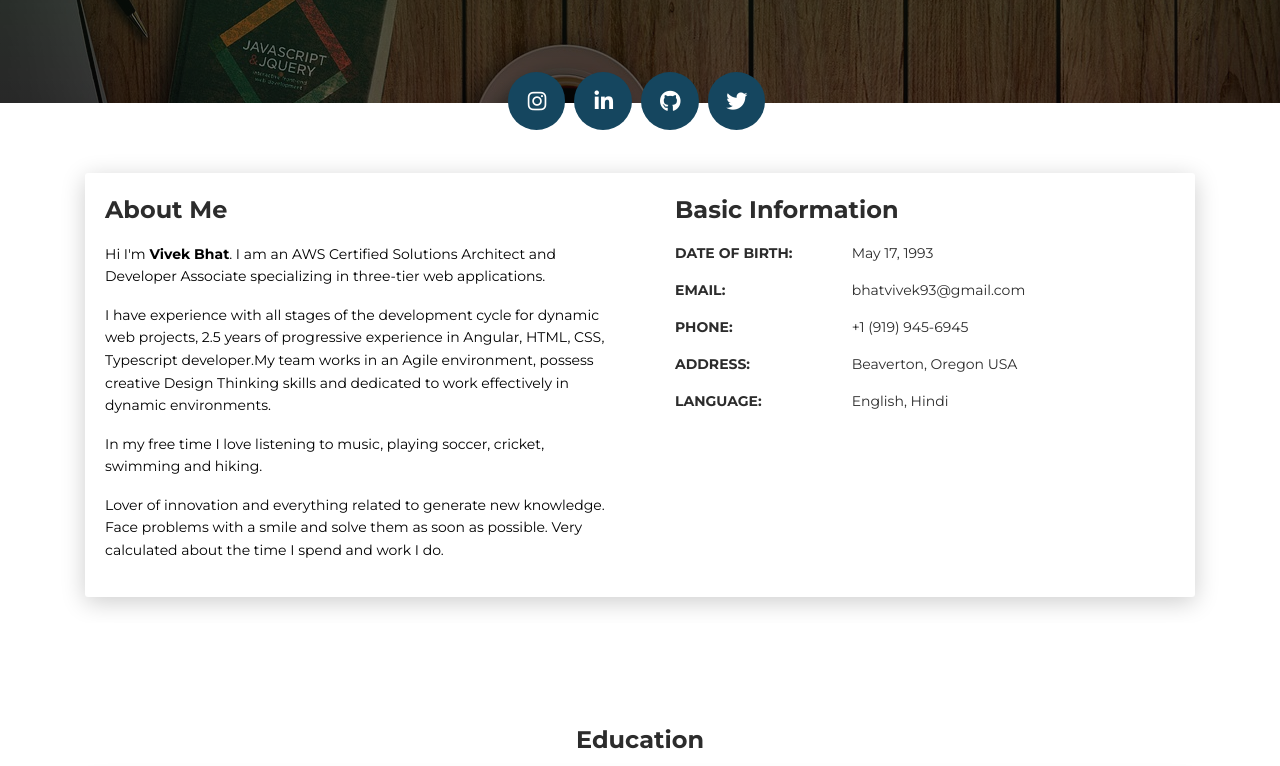
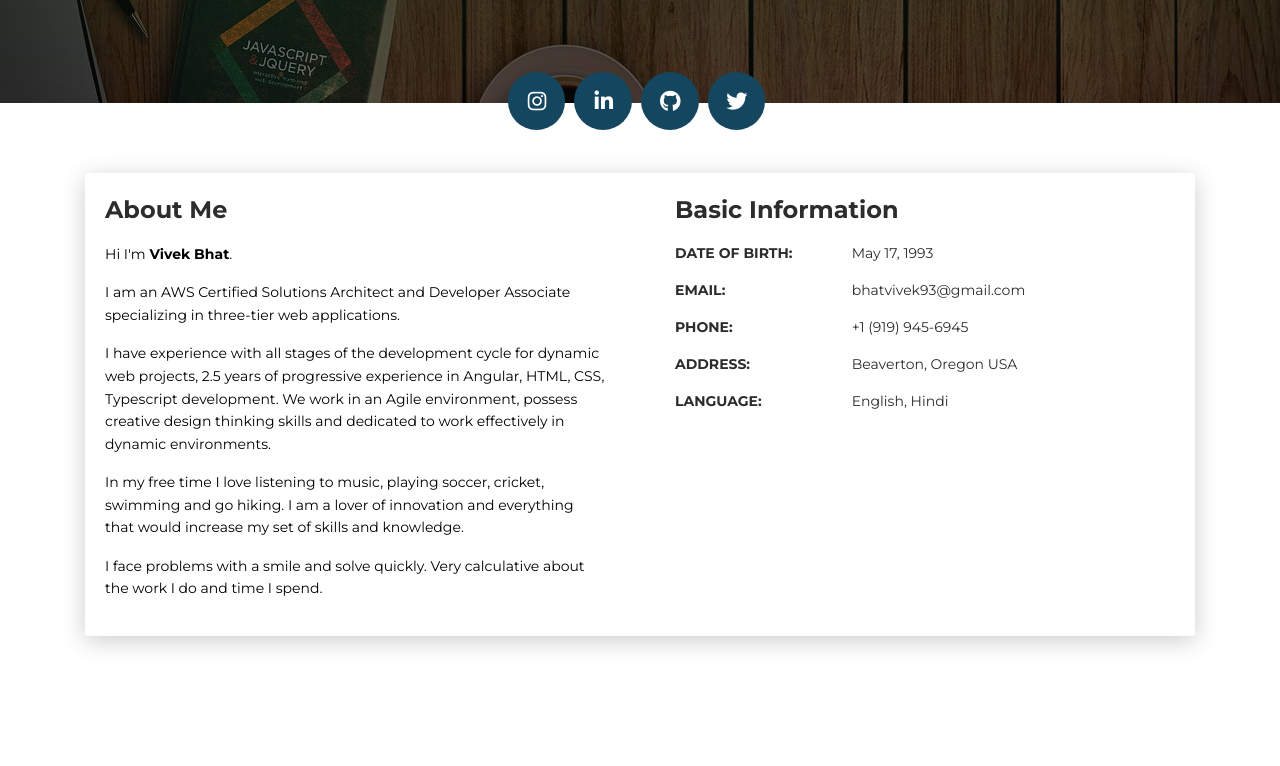
Before and after one commit to VivekBhat/website-v2, an Angular app: page / in a window 1280 px wide. Shown: the part 447-1213 px from the top of the page. Built offline with nearby package versions, Linux system fonts and the light colour scheme; some icons are missing; what ng-snotify, ngx-spinner would draw is missing.

Commit message:
about service added

```diff
--- a/src/app/profile/about/about.component.html
+++ b/src/app/profile/about/about.component.html
@@ -5,10 +5,10 @@
         <div class="col-lg-6 col-md-12">
           <div class="card-body">
             <div class="h4 mt-0 title">About Me</div>
-            <p>Hi I'm <strong>Vivek Bhat</strong>. {{about1}}</p>
-            <p>{{about2}}</p>
-            <p>{{about3}}</p>
-            <p>{{about4}}</p>
+            <p>Hi I'm <strong>Vivek Bhat</strong>.</p>
+            <ng-container *ngFor="let about of about$ | async">
+              <p>{{about}}</p>
+            </ng-container>
           </div>
         </div>
         <div class="col-lg-6 col-md-12">
--- a/src/app/profile/about/about.component.ts
+++ b/src/app/profile/about/about.component.ts
@@ -1,4 +1,6 @@
-import {Component, OnInit} from '@angular/core';
+import {Component, Inject, OnInit} from '@angular/core';
+import {AboutService, AboutServiceToken} from '../../services/about/about.service';
+import {Observable} from 'rxjs';
 
 @Component({
   selector: 'app-about',
@@ -6,23 +8,12 @@ import {Component, OnInit} from '@angular/core';
   styleUrls: ['./about.component.scss']
 })
 export class AboutComponent implements OnInit {
-  about1 = '' +
-    'I am an AWS Certified Solutions Architect and Developer Associate specializing in three-tier web applications. ';
+  about$: Observable<string []>;
 
-  about2 =
-    'I have experience with all stages of the development cycle for dynamic web projects, ' +
-    '2.5 years of progressive experience in Angular, HTML, CSS, Typescript developer.' +
-    'My team works in an Agile environment, possess creative Design Thinking skills and dedicated to work effectively in ' +
-    'dynamic environments. ';
-  about3 = 'In my free time I love listening to music, playing soccer, cricket, swimming and hiking.';
-
-  about4 = 'Lover of innovation and everything related to generate new knowledge. ' +
-    'Face problems with a smile and solve them as soon as possible. Very calculated about the time I spend and work I do.\n';
-
-  constructor() {
-  }
+  constructor(@Inject(AboutServiceToken) private aboutService: AboutService) { }
 
   ngOnInit() {
+    this.about$ = this.aboutService.getAbout().pipe();
   }
 
 }
--- /dev/null
+++ b/src/app/profile/about/about.module.ts
@@ -0,0 +1,22 @@
+import {NgModule} from '@angular/core';
+import {CommonModule} from '@angular/common';
+import {NgbModule} from '@ng-bootstrap/ng-bootstrap';
+import {AboutComponent} from './about.component';
+import {AboutServiceToken} from '../../services/about/about.service';
+import {MockAboutService} from '../../services/about/mock-about.service';
+
+@NgModule({
+  imports: [
+    CommonModule,
+    NgbModule
+  ],
+  declarations: [
+    AboutComponent
+  ],
+  exports: [AboutComponent],
+  providers: [
+    {provide: AboutServiceToken, useClass: MockAboutService}
+  ]
+})
+export class AboutModule {
+}
--- a/src/app/profile/profile.module.ts
+++ b/src/app/profile/profile.module.ts
@@ -6,7 +6,6 @@ import {ProfileComponent} from './profile.component';
 import {HeaderComponent} from './header/header.component';
 import {FooterComponent} from './footer/footer.component';
 import {IntroComponent} from './intro/intro.component';
-import {AboutComponent} from './about/about.component';
 import {SkillsComponent} from './skills/skills.component';
 import {PortfolioComponent} from './portfolio/portfolio.component';
 import {ExperienceComponent} from './experience/experience.component';
@@ -15,6 +14,7 @@ import {ReferenceComponent} from './reference/reference.component';
 import {ContactComponent} from './contact/contact.component';
 import {NgxSpinnerModule} from 'ngx-spinner';
 import {ProjectsModule} from './projects/projects.module';
+import {AboutModule} from './about/about.module';
 
 @NgModule({
   imports: [
@@ -22,6 +22,7 @@ import {ProjectsModule} from './projects/projects.module';
     ProjectsModule,
     FormsModule,
     SnotifyModule,
+    AboutModule,
     NgxSpinnerModule
   ],
   declarations: [
@@ -29,7 +30,6 @@ import {ProjectsModule} from './projects/projects.module';
     HeaderComponent,
     FooterComponent,
     IntroComponent,
-    AboutComponent,
     SkillsComponent,
     PortfolioComponent,
     ExperienceComponent,
--- /dev/null
+++ b/src/app/services/about/about.service.ts
@@ -0,0 +1,9 @@
+import {InjectionToken} from '@angular/core';
+import {Observable} from 'rxjs';
+
+export const AboutServiceToken = new InjectionToken<AboutService>('AboutService');
+
+export interface AboutService {
+
+  getAbout(): Observable<string []>;
+}
--- /dev/null
+++ b/src/app/services/about/mock-about.service.ts
@@ -0,0 +1,21 @@
+import {AboutService} from './about.service';
+import {Observable, of} from 'rxjs';
+
+export class MockAboutService implements AboutService {
+
+  getAbout(): Observable<string[]> {
+    const about =
+      'I am an AWS Certified Solutions Architect and Developer Associate specializing in three-tier web applications. \n' +
+      'I have experience with all stages of the development cycle for dynamic web projects, ' +
+      '2.5 years of progressive experience in Angular, HTML, CSS, Typescript development. ' +
+      'We work in an Agile environment, possess creative design thinking skills and dedicated to work effectively in ' +
+      'dynamic environments. \n' +
+      'In my free time I love listening to music, playing soccer, cricket, swimming and go hiking. ' +
+      'I am a lover of innovation and everything that would increase my set of skills and knowledge. \n' +
+      'I face problems with a smile and solve quickly. Very calculative about the work I do and time I spend. \n';
+
+    const arr: string[] = about.split('\n');
+    return of(arr);
+  }
+
+}
```
Also changed, not shown: 5 other files (tests, documents, lock files or other folders).
